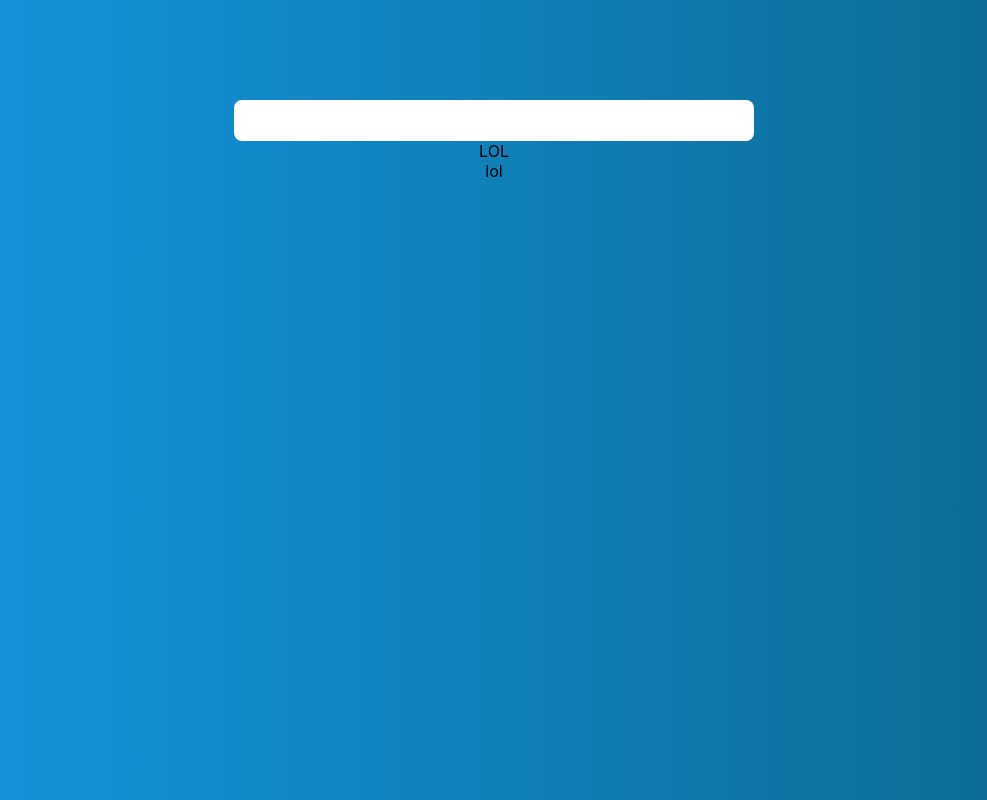
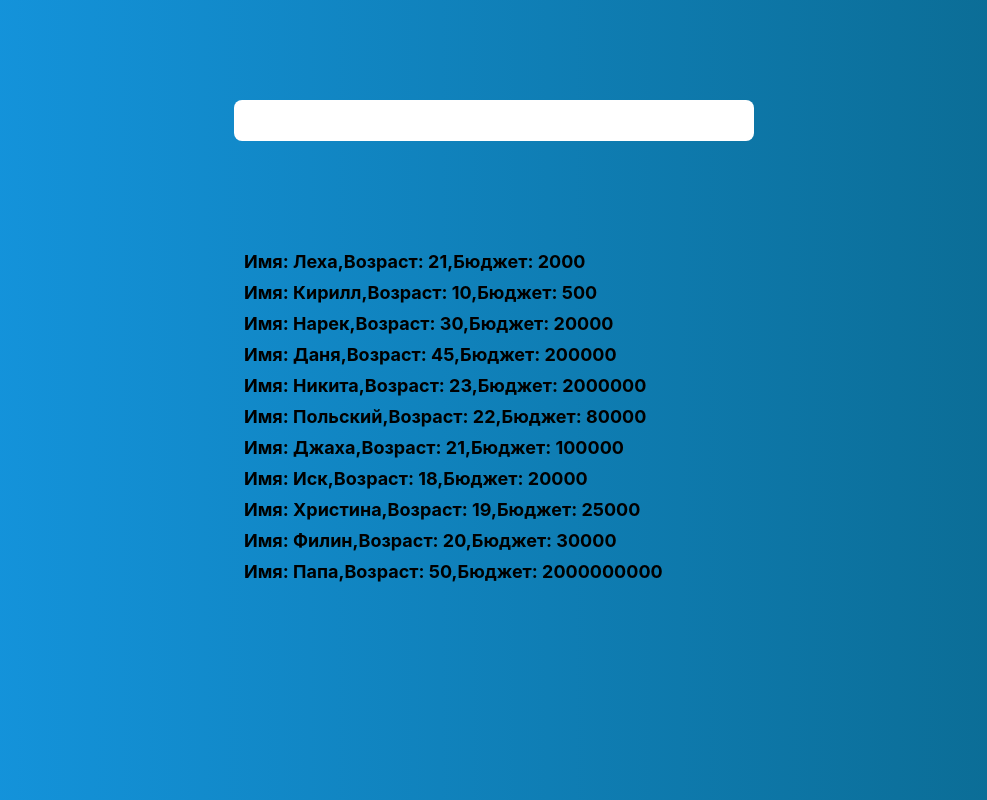
Before and after one commit to Salendoil-front/LiveSearchReact, a React (Create React App) app: page / in a window 1280 px wide. Shown: the whole page, without its empty margins (146-1133 px from the left). Built offline with nearby package versions, Linux system fonts and the light colour scheme.

Commit message:
ListSearch is ready

```diff
--- a/src/Components/ListSearch/ListSearch.js
+++ b/src/Components/ListSearch/ListSearch.js
@@ -4,7 +4,15 @@ import classes from './ListSearch.module.css'
 const ListSearch = props => {
 
 	return(
-		<div className={classes.ListSearch}>LOL</div>
+		<ul className={classes.ListSearch}>
+			{props.people.map((person, index) => {
+				return(
+					<li key={index}>
+						<span>Имя: {person.name},Возраст: {person.age},Бюджет: {person.money} </span>
+					</li>
+				)
+			})}
+		</ul>
 	)
 }
 
--- a/src/Components/ListSearch/ListSearch.module.css
+++ b/src/Components/ListSearch/ListSearch.module.css
@@ -1,3 +1,16 @@
 .ListSearch{
+	list-style: none;
+	width: 500px;
+	margin: 100px auto;
+	padding: 10px;
+	display: flex;
+	flex-direction: column;
+	justify-content: start;
+	align-items: start;
+}
 
+.ListSearch li{
+	font-size: 18px;
+	font-weight: bold;
+	margin-bottom: 10px;
 }
--- a/src/Containers/LiveSearch/LiveSearch.js
+++ b/src/Containers/LiveSearch/LiveSearch.js
@@ -1,3 +1,4 @@
+/* eslint-disable no-dupe-class-members */
 import React from 'react'
 import {connect} from 'react-redux'
 import classes from './LiveSearch.module.css'
@@ -5,13 +6,14 @@ import Form from '../../Components/Form/Form'
 import ListSearch from '../../Components/ListSearch/ListSearch'
 
 class LiveSearch extends React.Component {
+
 	render() {
 		console.log(this.props.state.people)
 		return (
 			<div className={classes.LiveSearch}>
 				<Form />
-				<ListSearch state={this.props.state} />
-				lol
+				<ListSearch people={this.props.state.people} />
+
 			</div>
 		)
 	}
@@ -23,4 +25,10 @@ function mapStateToProps(state){
 	}
 }
 
+function mapDispatchToProps(dispatch) {
+	return{
+
+	}
+}
+
 export default connect(mapStateToProps)(LiveSearch)
```
